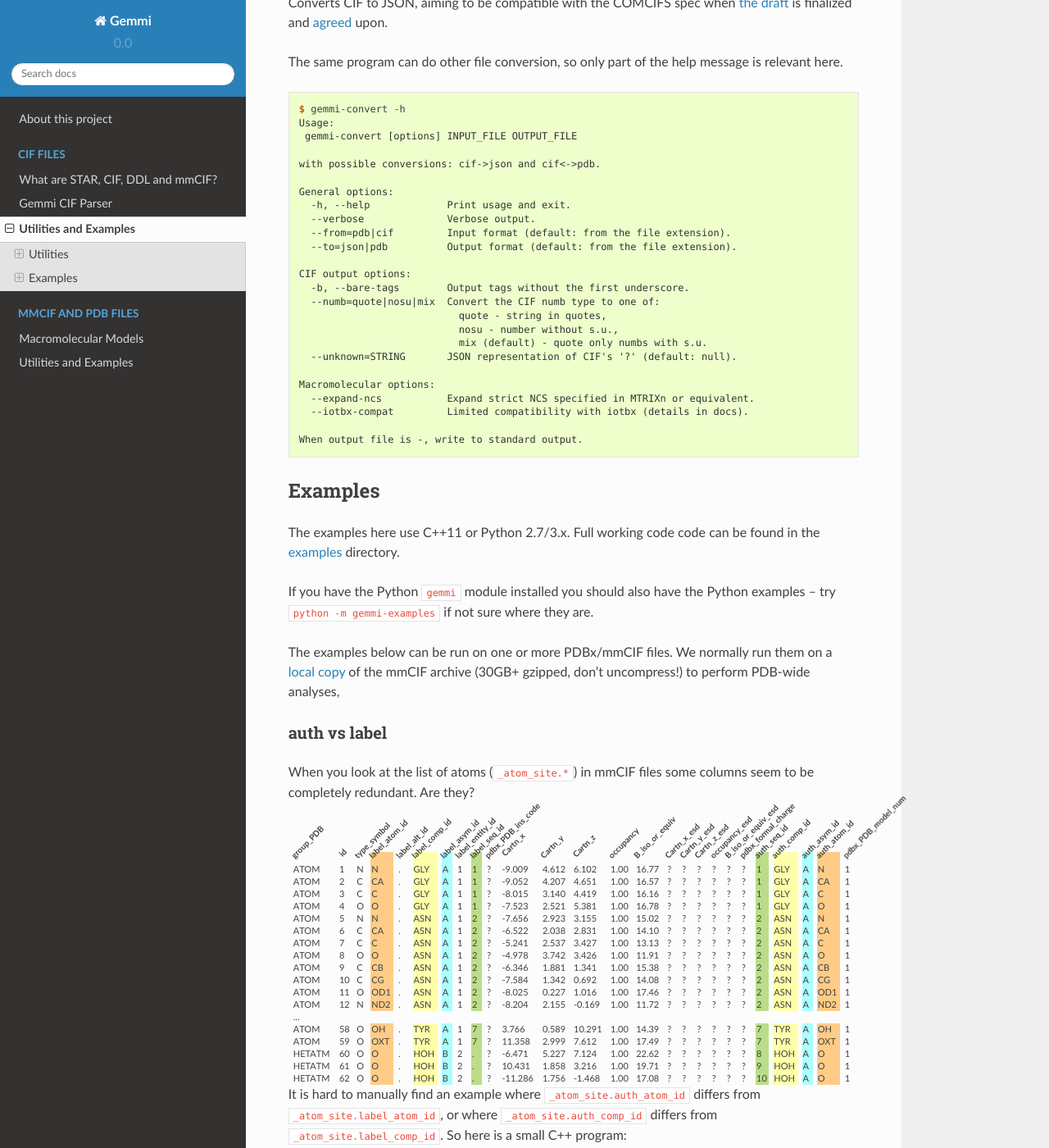
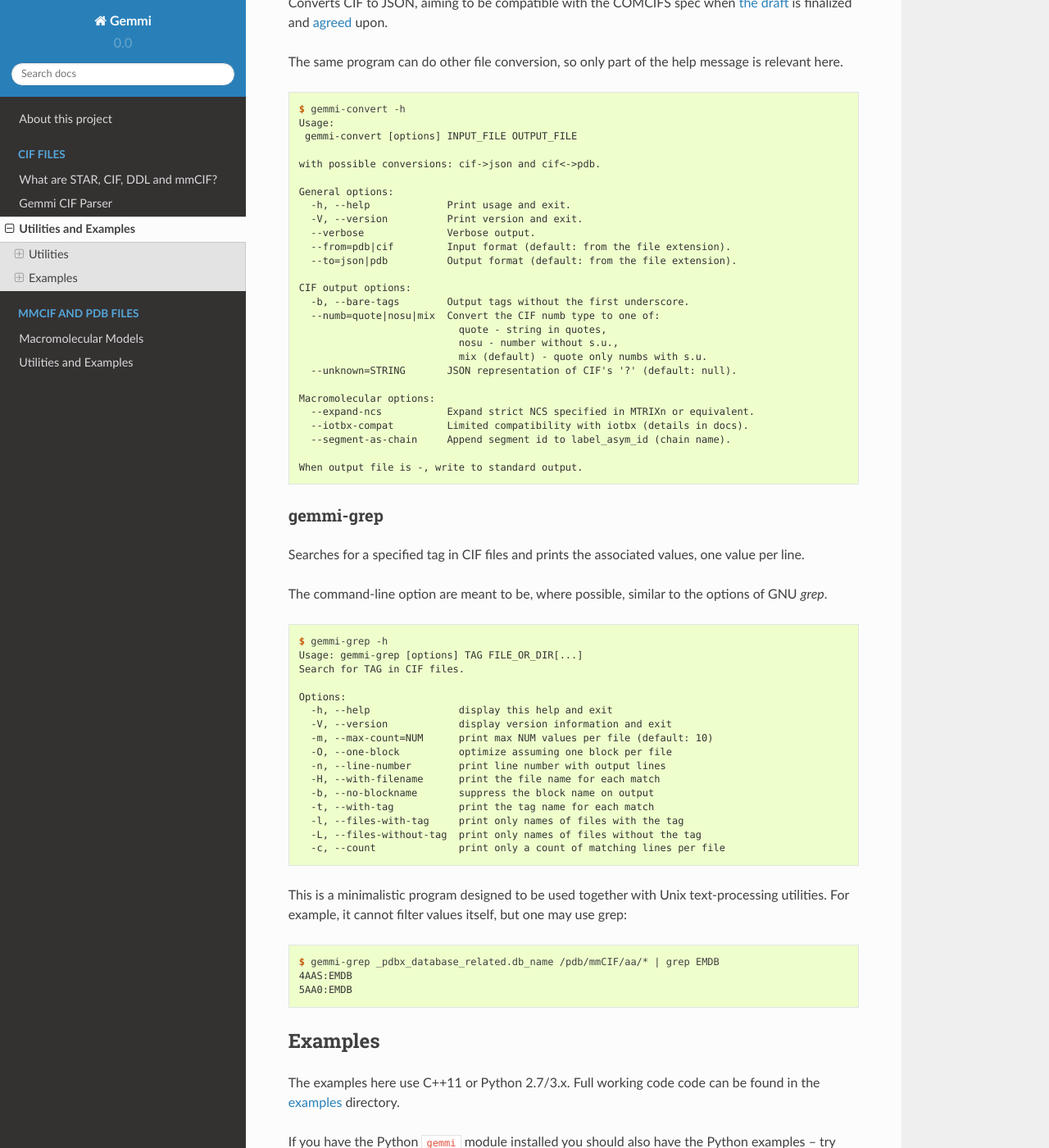
Before and after one commit to project-gemmi/gemmi, a Sphinx documentation site: the page built from docs/cif-utils.rst, in a window 1280 px wide and 1400 px high, scrolled down 686 px. Shown: the whole window at 82% size. Built offline with Sphinx 7.4.7 and the Read the Docs theme 2.0.0, drawn with Linux system fonts in a browser that asks for light colours.

Commit message:
gemmi-grep - add docs

```diff
--- a/docs/cif-utils.rst
+++ b/docs/cif-utils.rst
@@ -31,6 +31,29 @@ __ http://www.iucr.org/iucr-top/lists/cif-developers/
 
 .. literalinclude:: convert-help.txt
    :language: console
+
+gemmi-grep
+----------
+
+Searches for a specified tag in CIF files and prints the associated values,
+one value per line.
+
+The command-line option are meant to be, where possible, similar to the
+options of GNU `grep`.
+
+.. literalinclude:: grep-help.txt
+   :language: console
+
+This is a minimalistic program designed to be used together with Unix
+text-processing utilities. For example, it cannot filter values itself,
+but one may use grep:
+
+.. code-block:: console
+
+    $ gemmi-grep _pdbx_database_related.db_name /pdb/mmCIF/aa/* | grep EMDB
+    4AAS:EMDB
+    5AA0:EMDB
+
 
 .. _cif_examples:
 
--- a/docs/convert-help.txt
+++ b/docs/convert-help.txt
@@ -6,6 +6,7 @@ with possible conversions: cif->json and cif<->pdb.
 
 General options:
   -h, --help             Print usage and exit.
+  -V, --version          Print version and exit.
   --verbose              Verbose output.
   --from=pdb|cif         Input format (default: from the file extension).
   --to=json|pdb          Output format (default: from the file extension).
@@ -21,5 +22,6 @@ CIF output options:
 Macromolecular options:
   --expand-ncs           Expand strict NCS specified in MTRIXn or equivalent.
   --iotbx-compat         Limited compatibility with iotbx (details in docs).
+  --segment-as-chain     Append segment id to label_asym_id (chain name).
 
 When output file is -, write to standard output.
--- /dev/null
+++ b/docs/grep-help.txt
@@ -0,0 +1,16 @@
+$ gemmi-grep -h
+Usage: gemmi-grep [options] TAG FILE_OR_DIR[...]
+Search for TAG in CIF files.
+
+Options:
+  -h, --help               display this help and exit
+  -V, --version            display version information and exit
+  -m, --max-count=NUM      print max NUM values per file (default: 10)
+  -O, --one-block          optimize assuming one block per file
+  -n, --line-number        print line number with output lines
+  -H, --with-filename      print the file name for each match
+  -b, --no-blockname       suppress the block name on output
+  -t, --with-tag           print the tag name for each match
+  -l, --files-with-tag     print only names of files with the tag
+  -L, --files-without-tag  print only names of files without the tag
+  -c, --count              print only a count of matching lines per file
```
Also changed, not shown: 2 other files.
